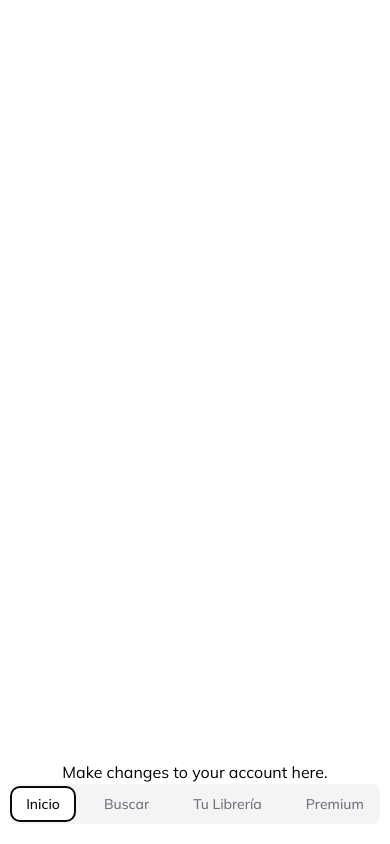
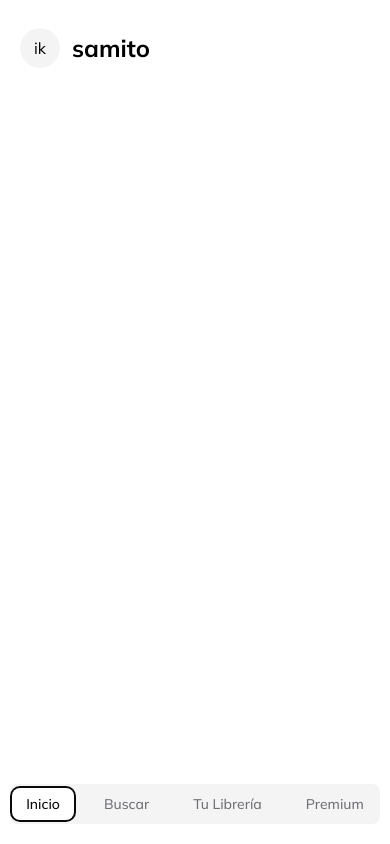
Before and after one commit to INKINSS/musica, a React (Vite) app: page / in a window 390 px wide. Both pictures are taken after a click on the tab "Inicio". Built offline with nearby package versions, Linux system fonts and the light colour scheme.

Commit message:
Agregar componente Avatar y MobileView

```diff
--- /dev/null
+++ b/src/components/ui/avatar.jsx
@@ -0,0 +1,33 @@
+import * as React from "react"
+import * as AvatarPrimitive from "@radix-ui/react-avatar"
+
+import { cn } from "@/lib/utils"
+
+const Avatar = React.forwardRef(({ className, ...props }, ref) => (
+  <AvatarPrimitive.Root
+    ref={ref}
+    className={cn("relative flex h-10 w-10 shrink-0 overflow-hidden rounded-full", className)}
+    {...props} />
+))
+Avatar.displayName = AvatarPrimitive.Root.displayName
+
+const AvatarImage = React.forwardRef(({ className, ...props }, ref) => (
+  <AvatarPrimitive.Image
+    ref={ref}
+    className={cn("aspect-square h-full w-full", className)}
+    {...props} />
+))
+AvatarImage.displayName = AvatarPrimitive.Image.displayName
+
+const AvatarFallback = React.forwardRef(({ className, ...props }, ref) => (
+  <AvatarPrimitive.Fallback
+    ref={ref}
+    className={cn(
+      "flex h-full w-full items-center justify-center rounded-full bg-zinc-100 dark:bg-zinc-800",
+      className
+    )}
+    {...props} />
+))
+AvatarFallback.displayName = AvatarPrimitive.Fallback.displayName
+
+export { Avatar, AvatarImage, AvatarFallback }
--- a/src/views/Mobile.jsx
+++ b/src/views/Mobile.jsx
@@ -1,18 +1,21 @@
 import { Tabs, TabsContent, TabsList, TabsTrigger } from "@/components/ui/tabs";
+import Principal from "./Principal";
 
 const Mobile = () => {
   return (
-    <Tabs defaultValue="account" className="w-full fixed bottom-0 text-center pb-5 font-mulish">
-      <TabsContent value="inicio">Make changes to your account here.</TabsContent>
+    <Tabs defaultValue="account" className="w-full pb-5 font-mulish">
+      <TabsContent value="inicio"><Principal /></TabsContent>
       <TabsContent value="buscar">Change your password here.</TabsContent>
       <TabsContent value="tu librería">Your library is empty.</TabsContent>
       <TabsContent value="premium">Upgrade to premium.</TabsContent>
-      <TabsList className="gap-5 h-10 font-mulish">
+      <div className="flex justify-center">
+      <TabsList className="gap-5 h-10 font-mulish fixed bottom-0 mb-5">
         <TabsTrigger value="inicio">Inicio</TabsTrigger>
         <TabsTrigger value="buscar">Buscar</TabsTrigger>
         <TabsTrigger value="tu librería">Tu Librería</TabsTrigger>
         <TabsTrigger value="premium">Premium</TabsTrigger>
       </TabsList>
+      </div>
     </Tabs>
   );
 };
--- /dev/null
+++ b/src/views/Principal.jsx
@@ -0,0 +1,11 @@
+import HeaderHome from "@/components/HeaderHome"
+
+const Principal = () => {
+  return (
+    <main>
+        <HeaderHome />
+    </main>
+  )
+}
+
+export default Principal
```
